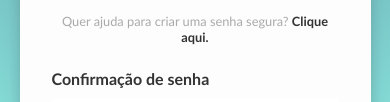
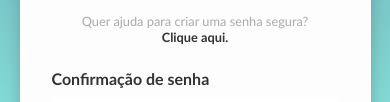
Before and after one commit to baladei/Password-Generator, a plain HTML site: page index.html in a window 390 px wide. Shown: the part 742-844 px from the top of the page. Drawn offline with Linux system fonts and the light colour scheme.

Commit message:
update resnposivity

```diff
--- a/styles/styles.css
+++ b/styles/styles.css
@@ -195,4 +195,8 @@ input:focus {
   #register-form {
     width: 100%;
   }
+
+  #open-generate-password {
+    display: block;
+  }
 }
```
